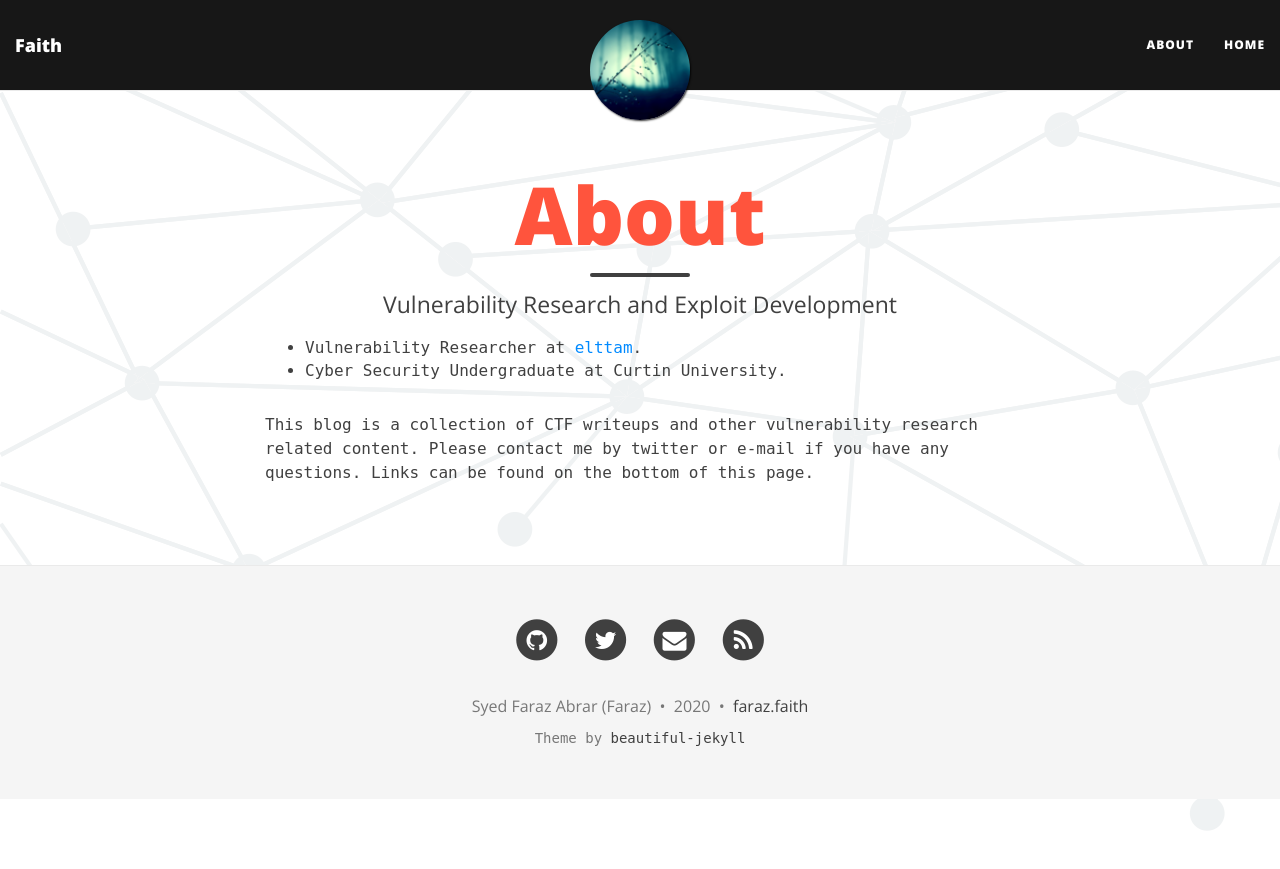
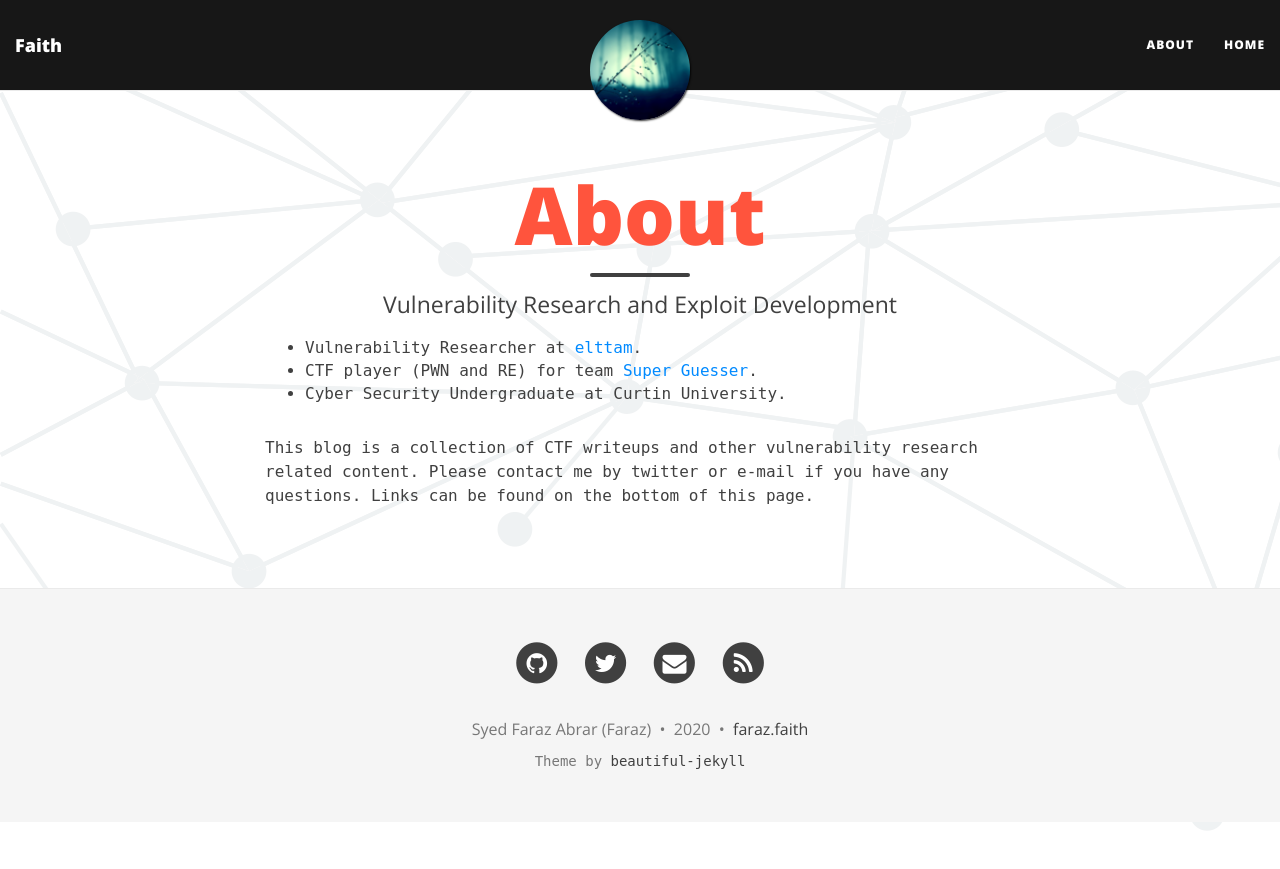
Before and after one commit to farazsth98/farazsth98.github.io, a Jekyll site: the page built from aboutme.md, in a window 1280 px wide. Shown: the top 869 px of the page. Built offline with Jekyll 4.4.1, drawn with Linux system fonts in a browser that asks for light colours; nearby versions of some CDN libraries.

Commit message:
Updated about me

```diff
--- a/aboutme.md
+++ b/aboutme.md
@@ -5,6 +5,7 @@ subtitle: Vulnerability Research and Exploit Development
 ---
 
 * Vulnerability Researcher at [elttam](https://www.elttam.com/#team).
+* CTF player (PWN and RE) for team [Super Guesser](https://ctftime.org/team/130817).
 * Cyber Security Undergraduate at Curtin University.
 
 This blog is a collection of CTF writeups and other vulnerability research related content. Please contact me by twitter or e-mail if you have any questions. Links can be found on the bottom of this page.
```
